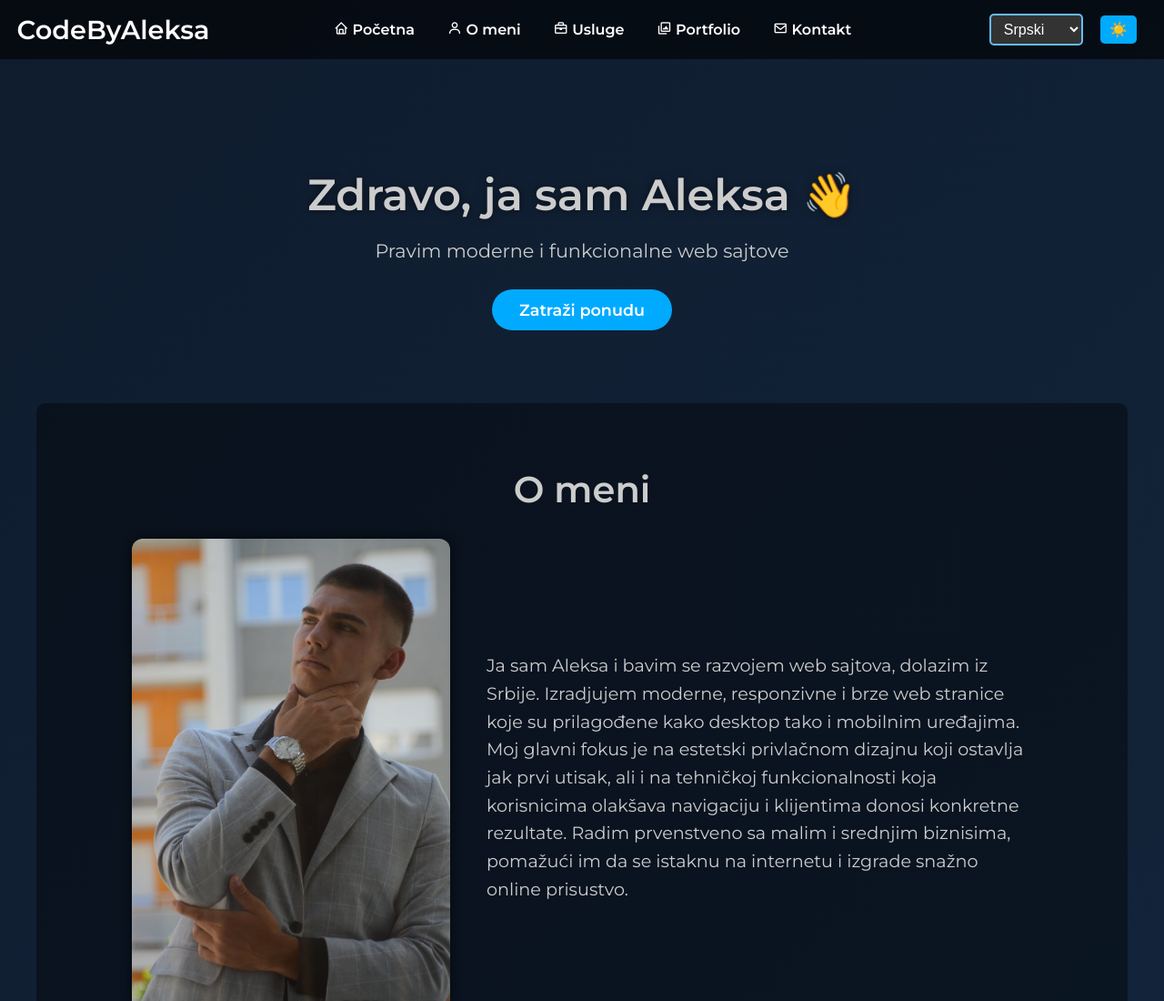
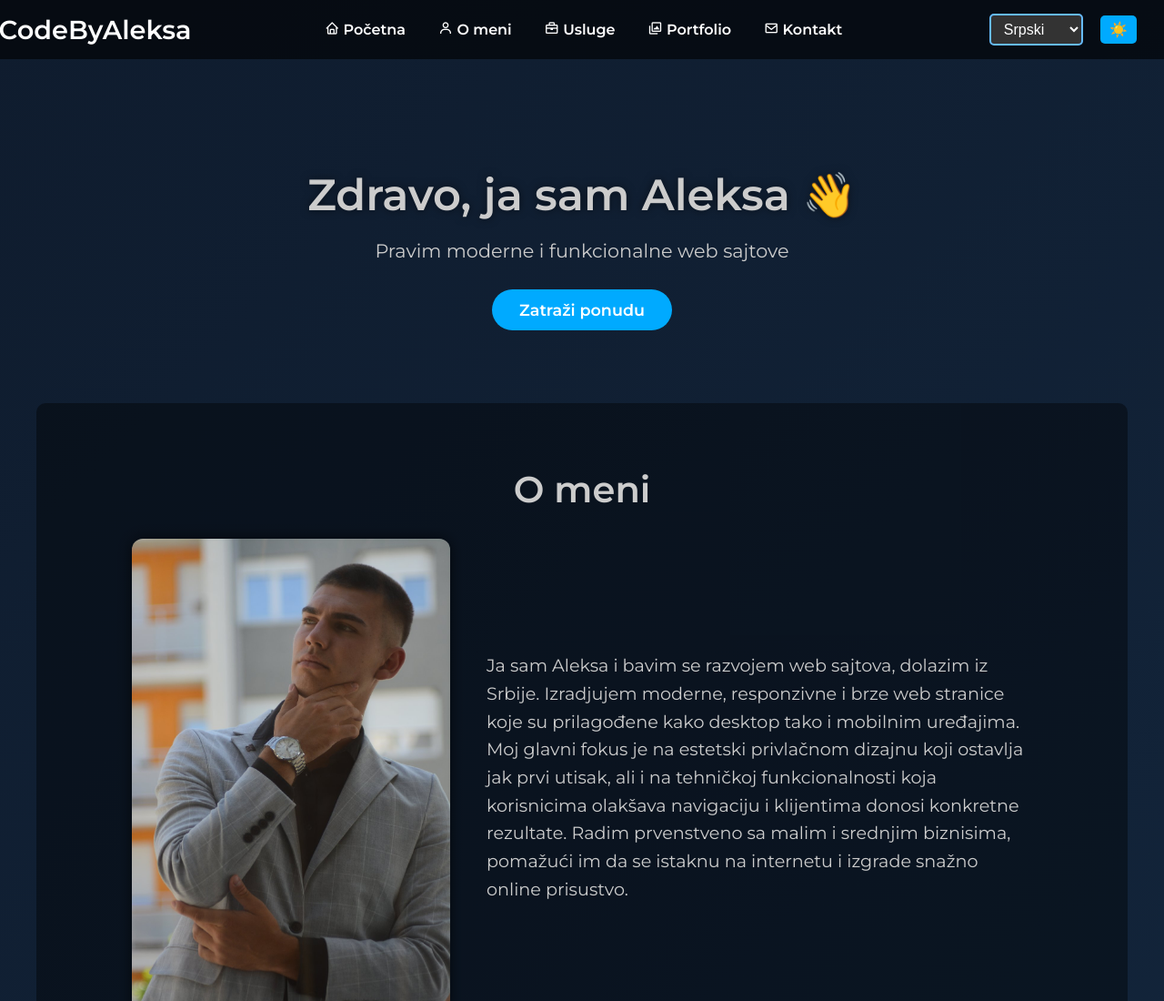
Before and after one commit to codebyaleksa/portfolio, a plain HTML site: page index.html in a window 1280 px wide. Shown: the top 1100 px of the page at 91% size. Drawn offline with nearby package versions, Linux system fonts and the light colour scheme.

Commit message:
Spojeno sa remote

```diff
--- a/style.css
+++ b/style.css
@@ -55,7 +55,7 @@ body.light-mode nav {
 .logo {
   font-weight: 700;
   font-size: 1.8rem;
-  margin-left: -140px;
+  margin-left: -170px;
   cursor: pointer;
   user-select: none;
 }
```
